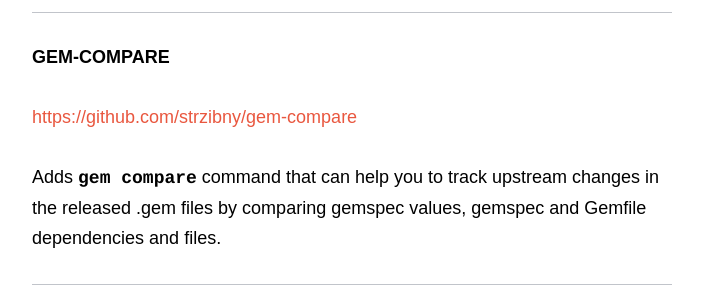
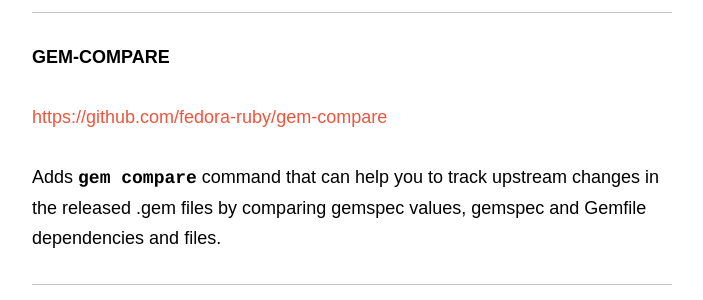
Before and after one commit to radar/guides, a Jekyll site: the page built from plugins.md, in a window 1280 px wide and 900 px high, scrolled down 3212 px. Shown: the part 153-453 px from the top of the window, without its empty margins (438-1141 px from the left). Built offline with Jekyll 4.4.1, drawn with Linux system fonts in a browser that asks for light colours; nearby versions of some CDN libraries; part of the change alters nothing that is shown.

Commit message:
gem-compare moved to fedora-ruby, redirect to new url

```diff
--- a/plugins.md
+++ b/plugins.md
@@ -101,7 +101,7 @@ Adds `gem init` to create a barebones gem.
 
 ## gem-compare
 
-[https://github.com/strzibny/gem-compare](https://github.com/strzibny/gem-compare)
+[https://github.com/fedora-ruby/gem-compare](https://github.com/fedora-ruby/gem-compare)
 
 Adds `gem compare` command that can help you to track upstream changes in the released
 .gem files by comparing gemspec values, gemspec and Gemfile dependencies and files.
```
